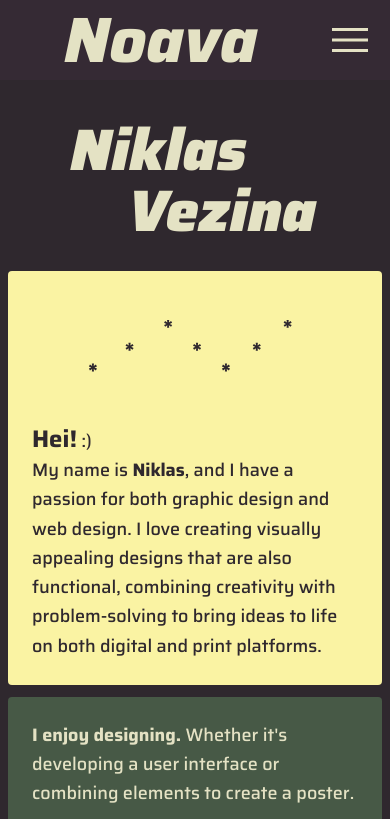
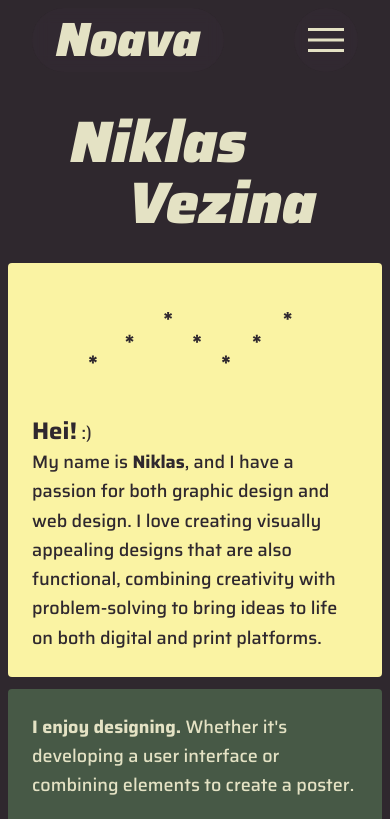
Before and after one commit to noava/my-portfolio, a Vue app: page / in a window 390 px wide. Shown: the top 819 px of the page. Built offline with nearby package versions, Linux system fonts and the light colour scheme; no server answers; the database is empty; grey boxes are pictures that could not be loaded.

Commit message:
Remade the navbar. Added time and weather icon to the navbar menu.

```diff
--- a/src/App.vue
+++ b/src/App.vue
@@ -155,10 +155,6 @@ main {
   margin: 0 auto;
 }
 
-header {
-  background: $navbarfooter;
-}
-
 .mouse-dot {
   position: fixed;
   top: 0;
@@ -166,6 +162,7 @@ header {
   height: 100%;
   width: 100%;
   pointer-events: none;
+  z-index: 9999;
 
   line {
     stroke-width: 20;
--- a/src/components/BentoRectangles.vue
+++ b/src/components/BentoRectangles.vue
@@ -1,6 +1,6 @@
 <template>
   <div
-    class="lg:grid lg:grid-cols-4 lg:grid-rows-10 lg:gap-4 m-2 max-lg:space-y-3 lg:mt-[5rem] overflow-hidden"
+    class="lg:grid lg:grid-cols-4 lg:grid-rows-10 lg:gap-4 m-2 max-lg:space-y-3 mt-[5rem] overflow-hidden"
   >
     <div class="col-span-3 row-span-2 lg:h-[16rem]">
       <div
@@ -47,7 +47,7 @@
       </div>
     </div>
     <div
-      class="row-span-2 col-start-1 row-start-8 bg-primary rounded h-48 overflow-hidden relative"
+      class="row-span-2 col-start-1 row-start-8 bg-primary rounded h-48 overflow-hidden relative pointer-events-none"
     >
       <div
         v-for="(noava_line, index) in noava_lines"
@@ -77,7 +77,7 @@
       </span>
     </div>
     <div
-      class="max-lg:hidden row-span-7 col-start-4 row-start-1 bg-secondary rounded flex items-center justify-center"
+      class="max-lg:hidden row-span-7 col-start-4 row-start-1 bg-secondary rounded flex items-center justify-center pointer-events-none"
     >
       <span class="text-[17rem] rotate-90 text-background font-black italic leading-none"
         >NOAVA</span
--- a/src/components/NavbarTab.vue
+++ b/src/components/NavbarTab.vue
@@ -1,24 +1,109 @@
 <template>
-  <nav>
-    <RouterLink class="logo" to="/">Noava</RouterLink>
+  <nav
+    class="fixed top-0 left-0 right-0 w-full max-w-[1600px] h-[80px] flex justify-between items-center p-8 z-50 mx-auto"
+  >
+    <RouterLink
+      to="/"
+      class="text-5xl font-black bg-navbarfooter bg-opacity-50 backdrop-blur rounded-full px-6 py-2 hover:tracking-widest hover:saturate-[300%]"
+      >Noava</RouterLink
+    >
 
-    <div :class="['links', { open: isMenuOpen }]" @click="closeMenu">
-      <RouterLink class="nav-item" to="/projects">Projects</RouterLink>
-      <RouterLink class="nav-item" to="/brandguide">Brand Guide</RouterLink>
-      <RouterLink class="nav-item" to="/nothin">Nothin</RouterLink>
+    <div
+      :class="[
+        isMenuOpen ? 'block' : 'hidden',
+        'absolute top-24 right-3 lg:right-0 bg-navbarfooter bg-opacity-50 backdrop-blur w-[20rem] lg:w-[28rem] p-4 shadow-lg rounded-lg text-right text-3xl lg:text-5xl space-y-2 lg:space-y-4'
+      ]"
+      @click="closeMenu"
+    >
+      <RouterLink
+        class="block p-2 font-black hover:tracking-widest hover:saturate-[300%]"
+        to="/projects"
+        >Projects
+        <span class="material-symbols-outlined text-3xl lg:text-5xl align-middle">
+          bento
+        </span></RouterLink
+      >
+      <RouterLink
+        class="block p-2 font-black hover:tracking-widest hover:saturate-[300%]"
+        to="/brandguide"
+        >Brand Guide
+        <span class="material-symbols-outlined text-3xl lg:text-5xl align-middle">
+          brand_family
+        </span>
+      </RouterLink>
+      <RouterLink
+        class="block p-2 font-black hover:tracking-widest hover:saturate-[300%]"
+        to="/contact"
+        >Contact
+        <span class="material-symbols-outlined text-3xl lg:text-5xl align-middle">
+          deskphone
+        </span></RouterLink
+      >
+      <div>
+        <span class="font-black text-lg lg:text-xl">NORWAY, {{ NORdateHours }}</span>
+        <span
+          :class="['transition-opacity duration-500 ease-in-out', { 'opacity-0': !showColon }]"
+          class="font-black text-2xl px-[0.1rem]"
+          >:</span
+        >
+        <span class="font-black text-lg lg:text-xl">{{ NORdateMins }}</span>
+        <span
+          v-if="weatherIcon"
+          class="material-symbols-outlined text-3xl lg:text-5xl align-middle ps-4 pe-2"
+        >
+          {{ weatherIcon }}
+        </span>
+      </div>
     </div>
-
-    <div class="hamburger" @click="toggleMenu">
-      <span v-if="isMenuOpen" class="material-symbols-outlined"> close </span>
-      <span v-else class="material-symbols-outlined"> menu </span>
+    <div
+      class="cursor-pointer bg-navbarfooter bg-opacity-50 backdrop-blur rounded-full p-2 hover:saturate-[300%]"
+      @click="toggleMenu"
+    >
+      <span v-if="isMenuOpen" class="material-symbols-outlined text-5xl align-middle">close</span>
+      <span v-else class="material-symbols-outlined text-5xl align-middle">menu</span>
     </div>
   </nav>
+  <div class="fixed h-full w-full left-0 top-0" v-if="isMenuOpen" @click="closeMenu"></div>
 </template>
 
 <script setup>
-import { ref } from 'vue'
+import { ref, onMounted, onBeforeUnmount } from 'vue'
 
 const isMenuOpen = ref(false)
+const NORdateHours = ref('')
+const NORdateMins = ref('')
+const showColon = ref(true)
+let intervalId
+const weatherIcon = ref('')
+
+// MET API to Google Material Icons
+const symbolCodeToIcon = {
+  clearsky: 'wb_sunny',
+  partlycloudy: 'cloud',
+  cloudy: 'filter_drama',
+  rain: 'rainy',
+  lightrain: 'rainy_light',
+  heavyrain: 'rainy_heavy',
+  snow: 'weather_snowy',
+  lightsnow: 'weather_snowy',
+  heavysnow: 'weather_mix',
+  thunderstorm: 'thunderstorm'
+}
+
+onMounted(() => {
+  getNorwegianTime()
+  getWeatherData()
+
+  setInterval(toggleColon, 500)
+})
+
+onBeforeUnmount(() => {
+  clearInterval(intervalId)
+})
+
+const toggleColon = () => {
+  showColon.value = !showColon.value
+}
 
 const toggleMenu = () => {
   isMenuOpen.value = !isMenuOpen.value
@@ -27,89 +112,65 @@ const toggleMenu = () => {
 const closeMenu = () => {
   isMenuOpen.value = false
 }
-</script>
 
-<style lang="scss" scoped>
-@import '../assets/main.scss';
+const getNorwegianTime = async () => {
+  try {
+    const response = await fetch('https://worldtimeapi.org/api/timezone/Europe/Oslo')
 
-nav {
-  display: flex;
-  justify-content: space-between;
-  align-items: center;
-  height: $headerheight;
-  max-width: 1600px;
-  margin: 0 auto;
-  position: relative;
-  -webkit-tap-highlight-color: transparent;
+    if (!response.ok) {
+      throw new Error(`HTTP error! status: ${response.status}`)
+    }
 
-  .logo {
-    text-decoration: none;
-    color: $text;
-    font-style: italic;
-    font-weight: 800;
-    font-size: 4rem;
-    margin-left: 1em;
-  }
+    const data = await response.json()
+    const datetime = new Date(data.datetime)
+    const NORdate = ref('')
 
-  .links {
-    display: flex;
-    justify-content: space-around;
-    align-items: center;
-    margin-right: 1em;
+    NORdate.value = datetime.toLocaleTimeString('no-NO', {
+      hour: '2-digit',
+      minute: '2-digit'
+    })
 
-    .nav-item {
-      color: $text;
-      text-decoration: none;
-      font-size: 1.5rem;
-      margin: 1rem;
-      -webkit-tap-highlight-color: $primary;
+    const updateClock = () => {
+      datetime.setSeconds(datetime.getSeconds() + 1)
+      NORdate.value = datetime.toLocaleTimeString('no-NO', {
+        hour: '2-digit',
+        minute: '2-digit'
+      })
+
+      // Split into hours and minutes
+      const [hh, mm] = NORdate.value.split(':')
+      NORdateHours.value = hh
+      NORdateMins.value = mm
     }
-    &.open {
-      display: block;
-      position: absolute;
-      top: $headerheight;
-      left: 0;
-      width: 100%;
-      text-align: center;
 
-      .nav-item {
-        display: block;
-        margin: 0;
-        padding: 0.5em;
-      }
-    }
-  }
-
-  .hamburger {
-    display: none;
-    flex-direction: column;
-    justify-content: space-between;
-
-    margin-right: 1em;
-    cursor: pointer;
-
-    span {
-      font-size: 3rem;
-    }
+    intervalId = setInterval(updateClock, 1000)
+  } catch (error) {
+    console.error('Error fetching Norwegian time:', error)
   }
 }
 
-@media (max-width: 768px) {
-  nav {
-    .links {
-      display: none;
-      flex-direction: column;
-      height: 100vh;
-      background: none;
+const getWeatherData = async () => {
+  try {
+    const response = await fetch(
+      'https://api.met.no/weatherapi/locationforecast/2.0/compact?lat=58.34&lon=8.59',
+      {
+        headers: {
+          'User-Agent': 'NoavaPortfolio'
+        }
+      }
+    )
 
-      .nav-item {
-        background: $navbarfooter;
-      }
+    if (!response.ok) {
+      throw new Error(`HTTP error! status: ${response.status}`)
     }
 
-    .hamburger {
-      display: flex;
-    }
+    const data = await response.json()
+
+    const symbolCode = data.properties.timeseries[0].data.next_1_hours.summary.symbol_code
+
+    weatherIcon.value = symbolCodeToIcon[symbolCode] || 'error'
+  } catch (error) {
+    console.error('Error fetching weather data:', error)
   }
 }
-</style>
+</script>
```
